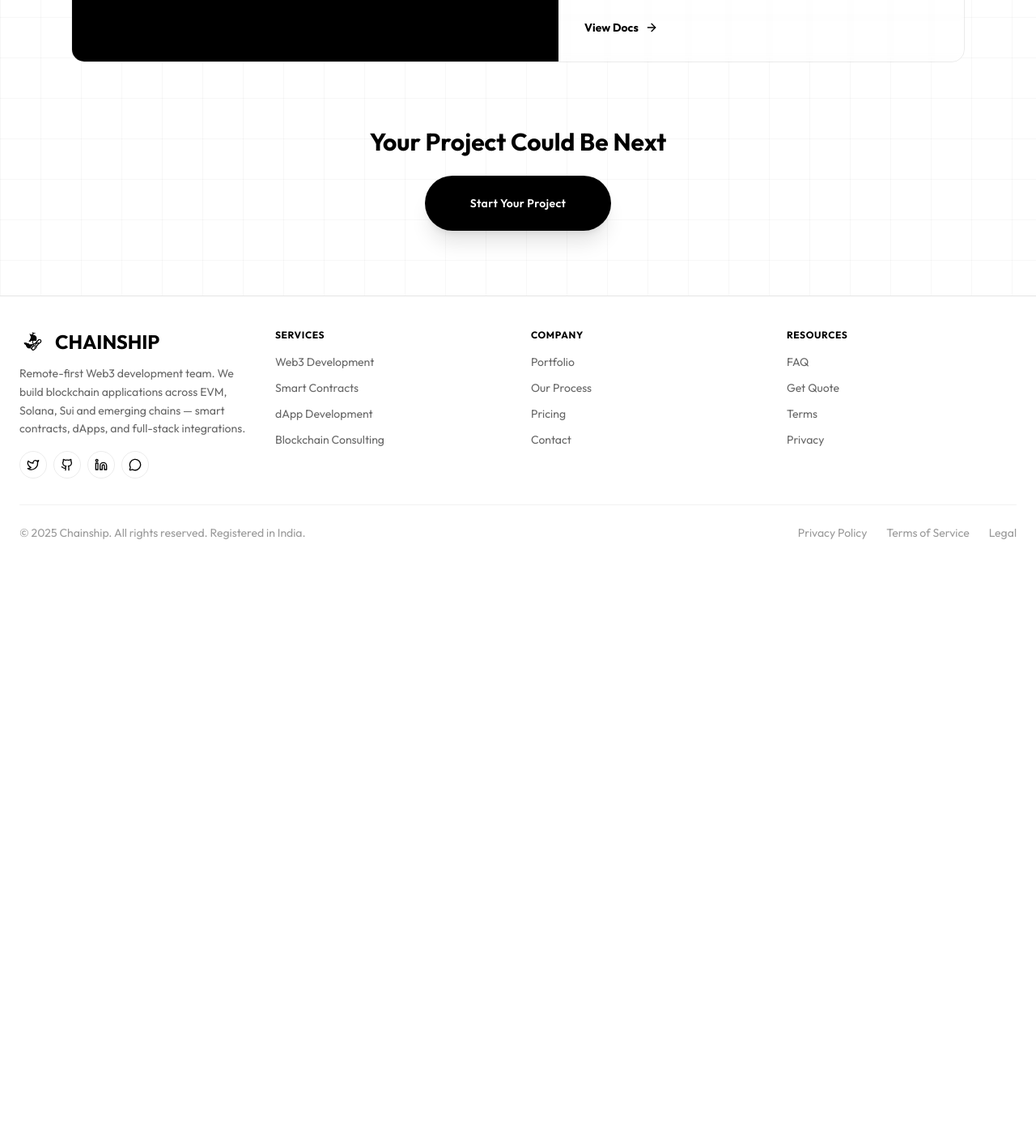
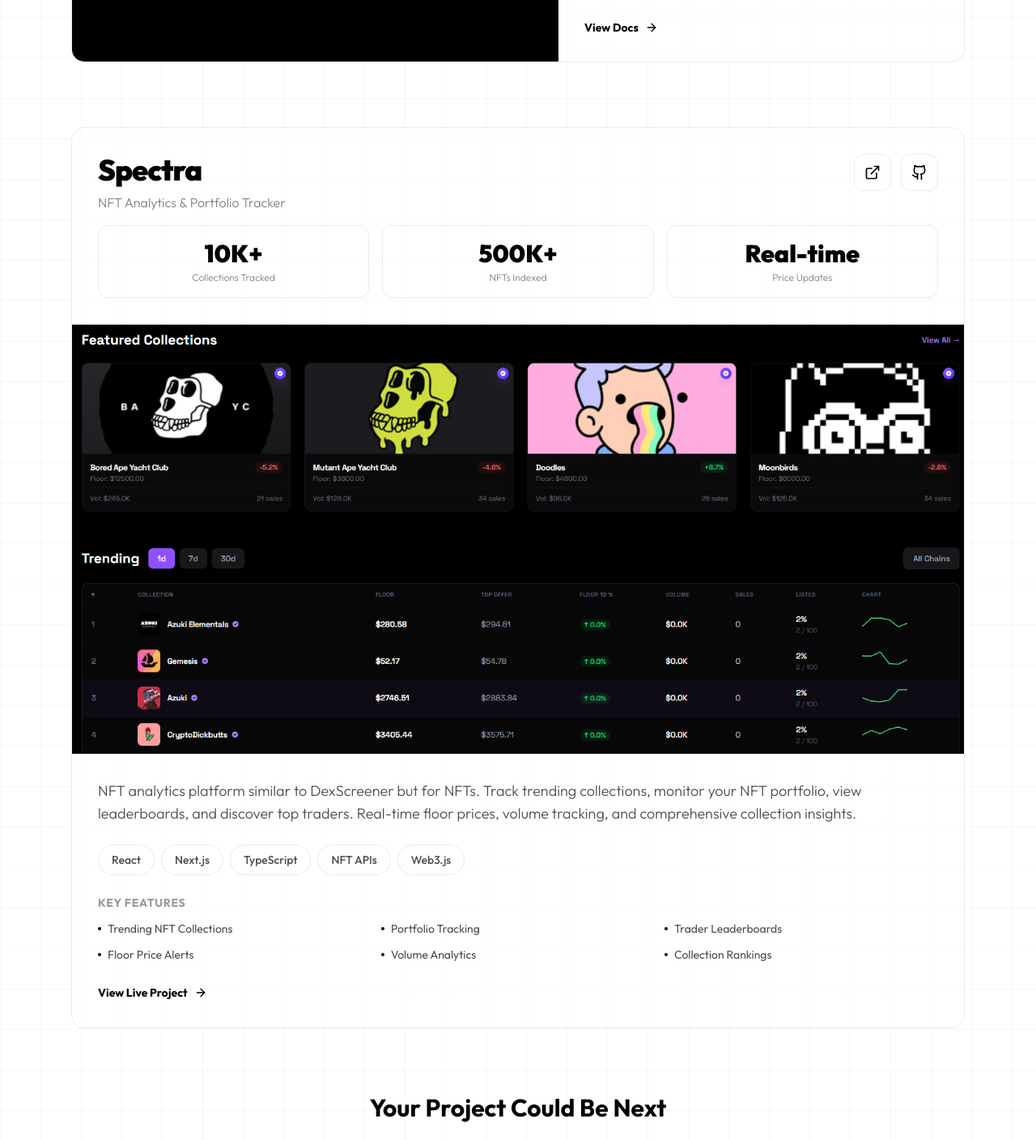
Before and after one commit to chainship/chainship, a Next.js app: page /work in a window 1280 px wide. Shown: the part 1129-2537 px from the top of the page at 81% size. Before the commit the page ends 1837 px from the top, so only its background shows below. Built offline with nearby package versions, Linux system fonts and the light colour scheme.

Commit message:
new work

```diff
--- a/src/app/work/page.js
+++ b/src/app/work/page.js
@@ -40,7 +40,27 @@
     imageHeight: 600,
     logo: true,
     link: "https://photon-six-flame.vercel.app/",
-    github: "https://github.com/chainship/photon-cp-swap"
+    github: "https://github.com/chainship/photon-cp-swap",
+    layout: "side-by-side"
+  },
+  {
+    title: "Spectra",
+    subtitle: "NFT Analytics & Portfolio Tracker",
+    metrics: [
+      { value: "10K+", label: "Collections Tracked" },
+      { value: "500K+", label: "NFTs Indexed" },
+      { value: "Real-time", label: "Price Updates" }
+    ],
+    description: "NFT analytics platform similar to DexScreener but for NFTs. Track trending collections, monitor your NFT portfolio, view leaderboards, and discover top traders. Real-time floor prices, volume tracking, and comprehensive collection insights.",
+    features: ["Trending NFT Collections", "Portfolio Tracking", "Trader Leaderboards", "Floor Price Alerts", "Volume Analytics", "Collection Rankings"],
+    tech: ["React", "Next.js", "TypeScript", "NFT APIs", "Web3.js"],
+    image: "/projects/spectra.png",
+    imageWidth: 1577,
+    imageHeight: 758,
+    logo: false,
+    link: "https://spectra-6y41a4tmf-xishs-projects.vercel.app/",
+    github: "https://github.com/XD637/spectra",
+    layout: "full-width"
   }
 ];
 
@@ -68,6 +88,127 @@
               key={index}
               className="border border-black/[0.08] dark:border-white/[0.08] rounded-2xl overflow-hidden backdrop-blur-sm hover:border-black/20 dark:hover:border-white/20 transition-all"
             >
+              {project.layout === 'full-width' ? (
+                // Full-width layout for wide images
+                <div className="flex flex-col">
+                  {/* Project Header */}
+                  <div className="p-6 sm:p-8 border-b border-black/[0.08] dark:border-white/[0.08]">
+                    <div className="flex flex-wrap items-start justify-between gap-4 mb-4">
+                      <div>
+                        <h3 className="text-3xl sm:text-4xl font-black tracking-tight text-black dark:text-white mb-2">
+                          {project.title}
+                        </h3>
+                        {project.subtitle && (
+                          <p className="text-base text-black/50 dark:text-white/50 font-light">
+                            {project.subtitle}
+                          </p>
+                        )}
+                      </div>
+                      <div className="flex gap-3">
+                        {project.link && (
+                          <a
+                            href={project.link}
+                            target="_blank"
+                            rel="noopener noreferrer"
+                            className="p-3 border border-black/[0.08] dark:border-white/[0.08] rounded-xl hover:border-black/20 dark:hover:border-white/20 hover:scale-105 transition-all"
+                          >
+                            <ExternalLink className="w-5 h-5 text-black dark:text-white" />
+                          </a>
+                        )}
+                        {project.github && (
+                          <a
+                            href={project.github}
+                            target="_blank"
+                            rel="noopener noreferrer"
+                            className="p-3 border border-black/[0.08] dark:border-white/[0.08] rounded-xl hover:border-black/20 dark:hover:border-white/20 hover:scale-105 transition-all"
+                          >
+                            <Github className="w-5 h-5 text-black dark:text-white" />
+                          </a>
+                        )}
+                      </div>
+                    </div>
+
+                    {/* Metrics */}
+                    {project.metrics && (
+                      <div className="grid grid-cols-3 gap-4">
+                        {project.metrics.map((metric, i) => (
+                          <div key={i} className="text-center p-4 border border-black/[0.08] dark:border-white/[0.08] rounded-xl">
+                            <div className="text-2xl sm:text-3xl font-black text-black dark:text-white mb-1">
+                              {metric.value}
+                            </div>
+                            <div className="text-xs text-black/50 dark:text-white/50 font-light">
+                              {metric.label}
+                            </div>
+                          </div>
+                        ))}
+                      </div>
+                    )}
+                  </div>
+
+                  {/* Full-width Image */}
+                  <div className="relative w-full bg-black dark:bg-black overflow-hidden">
+                    <Image
+                      src={project.image}
+                      alt={project.title}
+                      width={project.imageWidth || 1577}
+                      height={project.imageHeight || 758}
+                      className="w-full h-auto object-cover"
+                      quality={100}
+                      priority={index === 0}
+                      unoptimized
+                    />
+                  </div>
+
+                  {/* Project Details */}
+                  <div className="p-6 sm:p-8">
+                    {project.description && (
+                      <p className="text-base sm:text-lg text-black/70 dark:text-white/70 leading-relaxed font-light mb-6">
+                        {project.description}
+                      </p>
+                    )}
+
+                    <div className="flex flex-wrap gap-2 mb-6">
+                      {project.tech.map((tech, i) => (
+                        <span
+                          key={i}
+                          className="px-4 py-2 text-sm border border-black/[0.08] dark:border-white/[0.08] rounded-full text-black/70 dark:text-white/70 font-medium"
+                        >
+                          {tech}
+                        </span>
+                      ))}
+                    </div>
+
+                    {/* Features */}
+                    {project.features && (
+                      <div className="mb-6">
+                        <h4 className="text-sm font-bold uppercase tracking-wider text-black/40 dark:text-white/40 mb-3">
+                          Key Features
+                        </h4>
+                        <div className="grid grid-cols-2 sm:grid-cols-3 gap-3">
+                          {project.features.map((feature, i) => (
+                            <div key={i} className="flex items-center gap-2 text-sm text-black/70 dark:text-white/70">
+                              <div className="w-1 h-1 rounded-full bg-black dark:bg-white"></div>
+                              {feature}
+                            </div>
+                          ))}
+                        </div>
+                      </div>
+                    )}
+
+                    {project.link && (
+                      <a
+                        href={project.link}
+                        target="_blank"
+                        rel="noopener noreferrer"
+                        className="inline-flex items-center gap-2 text-sm font-bold text-black dark:text-white hover:gap-3 transition-all"
+                      >
+                        View Live Project <ArrowRight size={16} />
+                      </a>
+                    )}
+                  </div>
+                </div>
+              ) : (
+                // Side-by-side layout for vertical images
               <div className="grid md:grid-cols-[1.2fr_1fr] gap-0">
                 {/* Project Image */}
                 <div className="relative w-full h-full min-h-[400px] sm:min-h-[500px] md:min-h-[600px] bg-black dark:bg-black overflow-hidden flex items-center justify-center">
@@ -188,6 +329,7 @@
                 )}
               </div>
               </div>
+              )}
             </div>
           ))}
         </div>
```
Also changed, not shown: public/projects/spectra.png (added).
